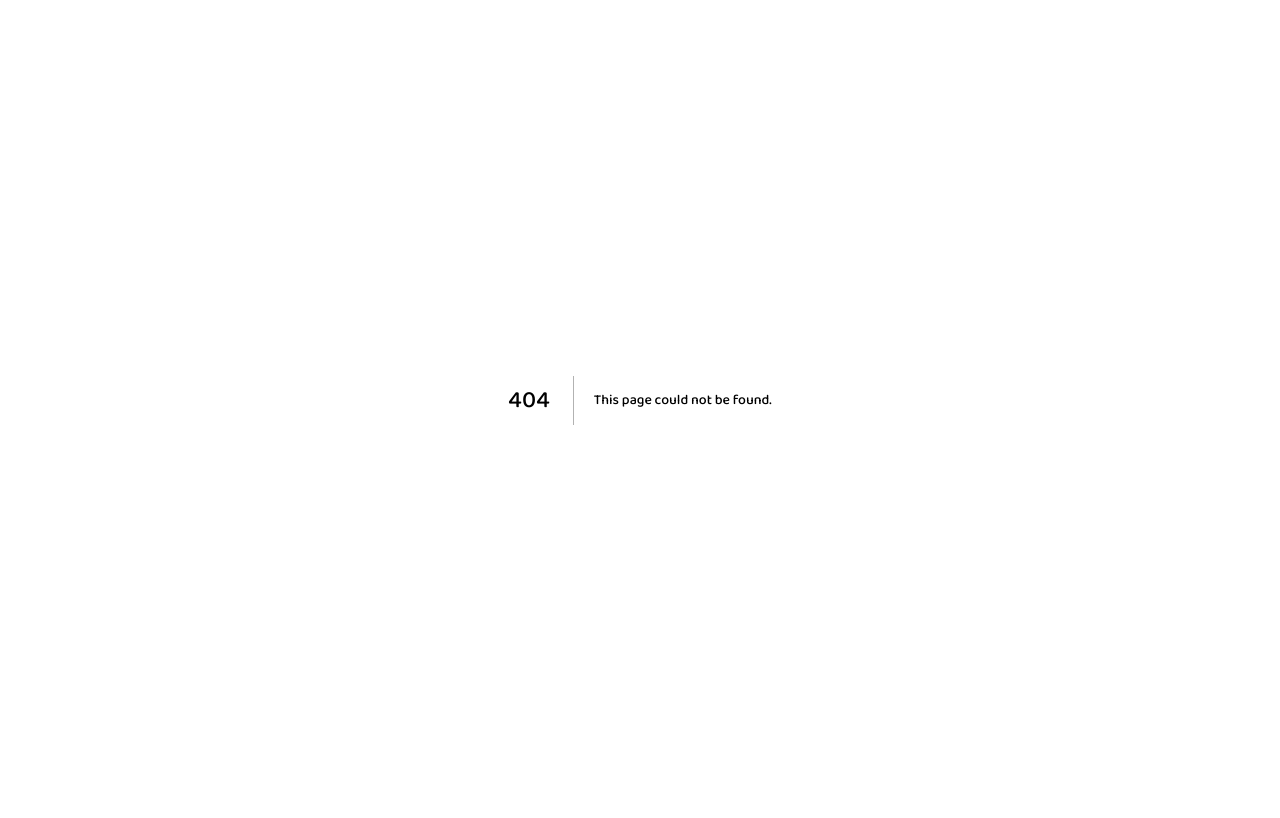
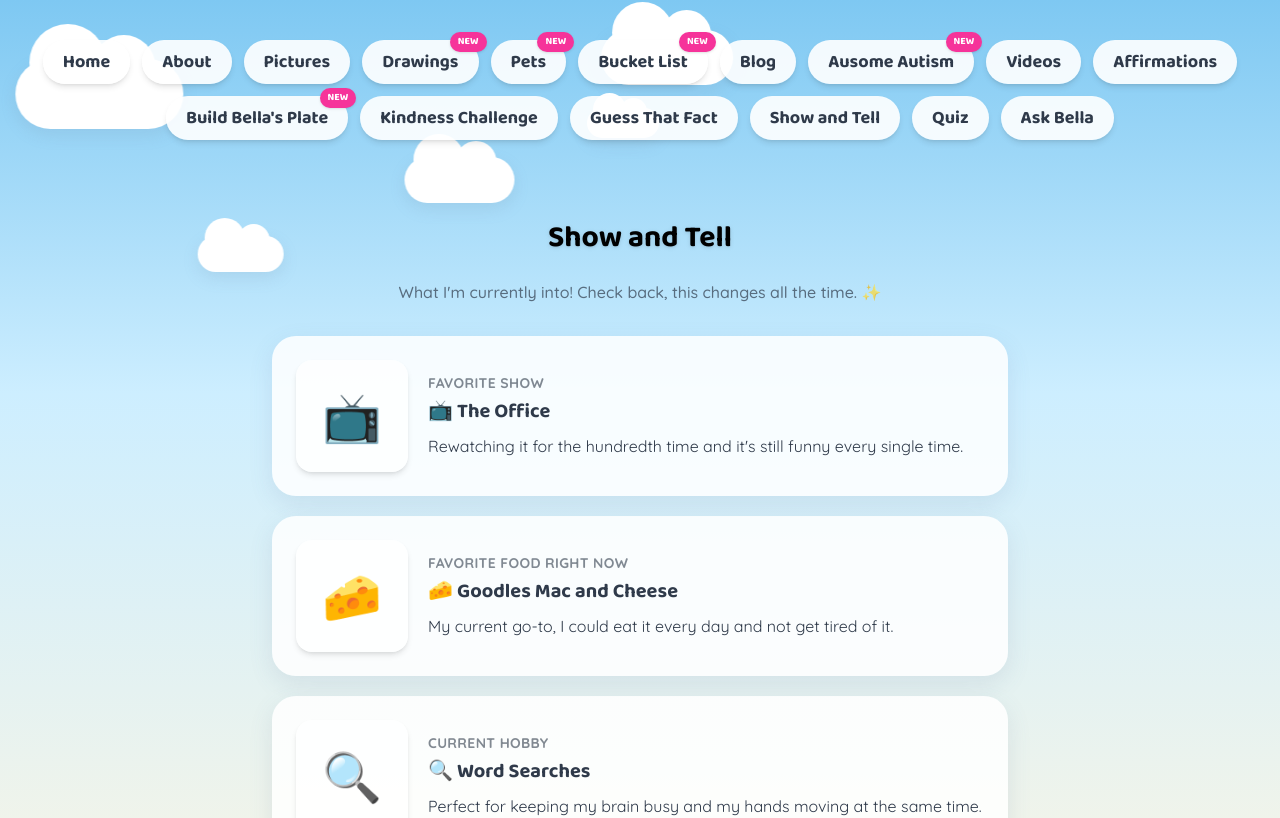
Before and after one commit to gregorylebed-code/bella-website, a Next.js app: page /show-and-tell in a window 1280 px wide. Before the commit this address had no page. Shown: the top 818 px of the page. Built offline with nearby package versions, Linux system fonts and the light colour scheme.

Commit message:
Add Show and Tell page for Bella's current favorites
Favorite show (The Office), favorite food (Goodles mac and
cheese), and current hobby (word searches).

```diff
--- a/src/app/NavBar.tsx
+++ b/src/app/NavBar.tsx
@@ -14,6 +14,7 @@ const links: [string, string][] = [
   ["Build Bella's Plate", "/plate-builder"],
   ["Kindness Challenge", "/kindness-challenge"],
   ["Guess That Fact", "/guess-that-fact"],
+  ["Show and Tell", "/show-and-tell"],
   ["Quiz", "/quiz"],
   ["Ask Bella", "/ask"],
 ];
--- a/src/app/content.ts
+++ b/src/app/content.ts
@@ -196,6 +196,35 @@ export const guessThatFacts: { fact: string; answer: boolean; explanation: strin
     fact: "I'm a morning person.",
     answer: false,
     explanation: "False, definitely not a morning person, ask me about my 3:30am flight.",
+  },
+];
+
+// -----------------------------
+// SHOW AND TELL
+// What Bella's currently into right now. Update anytime her
+// favorites change. Photo is optional, leave as "" if you don't have one.
+// -----------------------------
+export const showAndTell: { category: string; emoji: string; title: string; blurb: string; photo: string }[] = [
+  {
+    category: "Favorite Show",
+    emoji: "📺",
+    title: "The Office",
+    blurb: "Rewatching it for the hundredth time and it's still funny every single time.",
+    photo: "",
+  },
+  {
+    category: "Favorite Food Right Now",
+    emoji: "🧀",
+    title: "Goodles Mac and Cheese",
+    blurb: "My current go-to, I could eat it every day and not get tired of it.",
+    photo: "",
+  },
+  {
+    category: "Current Hobby",
+    emoji: "🔍",
+    title: "Word Searches",
+    blurb: "Perfect for keeping my brain busy and my hands moving at the same time.",
+    photo: "",
   },
 ];
 
@@ -441,6 +470,7 @@ export const sectionUpdates: Record<string, string> = {
   "Build Bella's Plate": "2026-08-14",
   "Kindness Challenge": "2026-08-15",
   "Guess That Fact": "2026-08-15",
+  "Show and Tell": "2026-08-15",
   Videos: "2026-07-11",
   Affirmations: "2026-07-11",
   Quiz: "2026-08-01",
--- /dev/null
+++ b/src/app/show-and-tell/page.tsx
@@ -0,0 +1,59 @@
+import Clouds from "../Clouds";
+import NavBar from "../NavBar";
+import EmptyState from "../EmptyState";
+import { showAndTell } from "../content";
+
+export default function ShowAndTellPage() {
+  return (
+    <main className="relative flex-1">
+      <Clouds />
+      <div className="relative z-10 pt-10">
+        <NavBar />
+      </div>
+
+      <section className="relative z-10 max-w-3xl mx-auto px-4 py-10">
+        <h2 className="heading-font text-3xl font-bold text-black drop-shadow mb-6 text-center">
+          Show and Tell
+        </h2>
+        <p className="text-center text-foreground/70 font-medium mb-8">
+          What I'm currently into! Check back, this changes all the time. ✨
+        </p>
+
+        {showAndTell.length === 0 ? (
+          <EmptyState text="Nothing to show yet, check back soon!" />
+        ) : (
+          <div className="flex flex-col gap-5">
+            {showAndTell.map((item) => (
+              <div key={item.category} className="card p-6 flex flex-col sm:flex-row items-center gap-5">
+                {item.photo ? (
+                  <img
+                    src={item.photo}
+                    alt={item.title}
+                    className="w-28 h-28 rounded-2xl object-cover shadow-md shrink-0"
+                  />
+                ) : (
+                  <div className="w-28 h-28 rounded-2xl bg-white/70 shadow-md flex items-center justify-center text-5xl shrink-0">
+                    {item.emoji}
+                  </div>
+                )}
+                <div className="text-center sm:text-left">
+                  <p className="text-sm text-foreground/60 font-bold uppercase tracking-wide">
+                    {item.category}
+                  </p>
+                  <h3 className="heading-font text-xl font-bold mt-1">
+                    {item.emoji} {item.title}
+                  </h3>
+                  <p className="leading-relaxed mt-2">{item.blurb}</p>
+                </div>
+              </div>
+            ))}
+          </div>
+        )}
+      </section>
+
+      <footer className="relative z-10 text-center py-8 text-blue-600 font-medium">
+        Made with love by Bella
+      </footer>
+    </main>
+  );
+}
```
